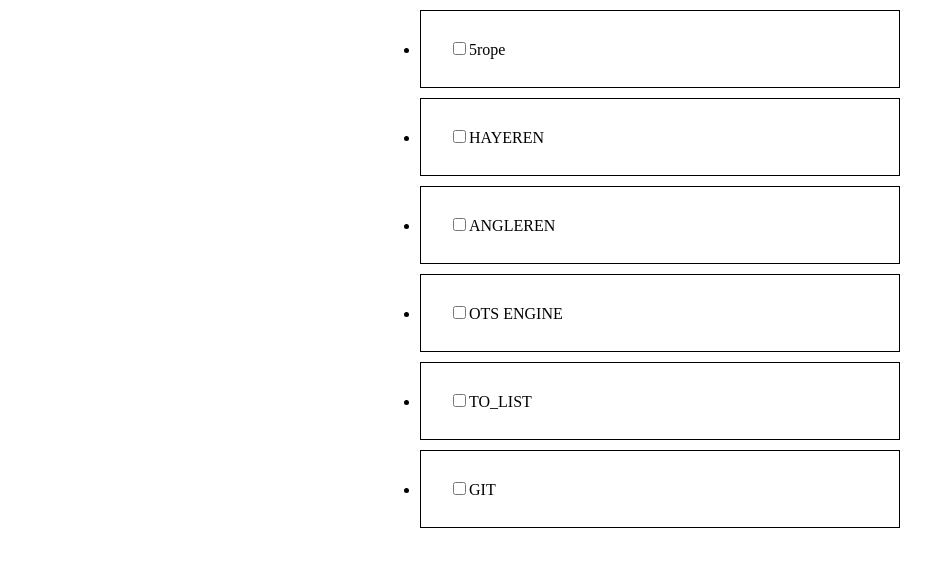
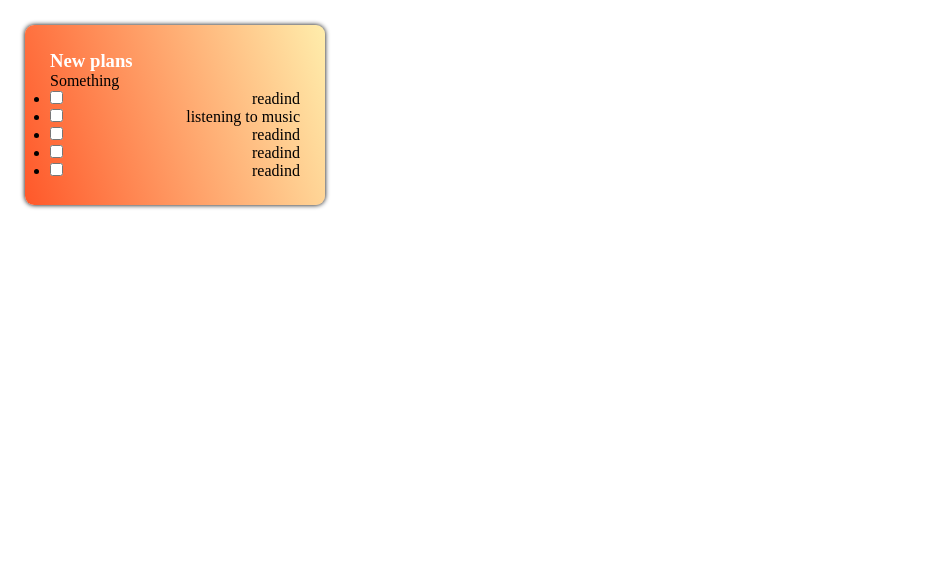
Before and after one commit to henizr/todo_list, a plain HTML site: page index.html in a window 1280 px wide. Shown: the whole page, without its empty margins (0-942 px from the left). Drawn offline with Linux system fonts and the light colour scheme.

Commit message:
added a task

```diff
--- a/index.html
+++ b/index.html
@@ -7,13 +7,31 @@
     <link rel="stylesheet" href="style.css">
 </head>
 <body>
-    <ul>
-        <li><input type="checkbox">5rope</li>
-        <li><input type="checkbox">HAYEREN</li>
-        <li><input type="checkbox">ANGLEREN</li>
-        <li><input type="checkbox">OTS ENGINE</li>
-        <li><input type="checkbox">TO_LIST</li>
-        <li><input type="checkbox">GIT</li>
-    </ul>
+    <div class="task">
+        <h3 class="task__header">New plans</h3>
+        <p class="task__description">Something</p>
+        <ul class="task__list">
+            <li class="task__item">
+                <input type="checkbox">
+                <p class="task__caption">readind</p>
+            </li>
+            <li class="task__item">
+                <input type="checkbox">
+                <p class="task__caption">listening to music</p>
+            </li>
+            <li class="task__item">
+                <input type="checkbox">
+                <p class="task__caption">readind</p>
+            </li>
+            <li class="task__item">
+                <input type="checkbox">
+                <p class="task__caption">readind</p>
+            </li>
+            <li class="task__item">
+                <input type="checkbox">
+                <p class="task__caption">readind</p>
+            </li>
+        </ul>
+    </div>
 </body>
 </html>
--- a/style.css
+++ b/style.css
@@ -1,9 +1,26 @@
-ul{
-    width: 500px;
-    margin: 0 auto;
+*{
+    margin: 0;
+    padding: 0;
+    box-sizing: border-box;
 }
-li{
-    padding: 28px;
-    border: 1px solid black;
-    margin: 10px;
+body{
+    padding: 25px;
 }
+.task{
+        width: 300px;
+        padding: 25px;
+        background: linear-gradient(
+            72deg,
+            #ff5627fc,
+            rgb(255 204 16 / 35%)
+        );
+        border-radius: 9px;
+        box-shadow: 0 0 5px black;
+}
+.task__header{
+    color: white;
+}
+.task__caption{
+    display: inline-block;
+    float: right;
+}
```
